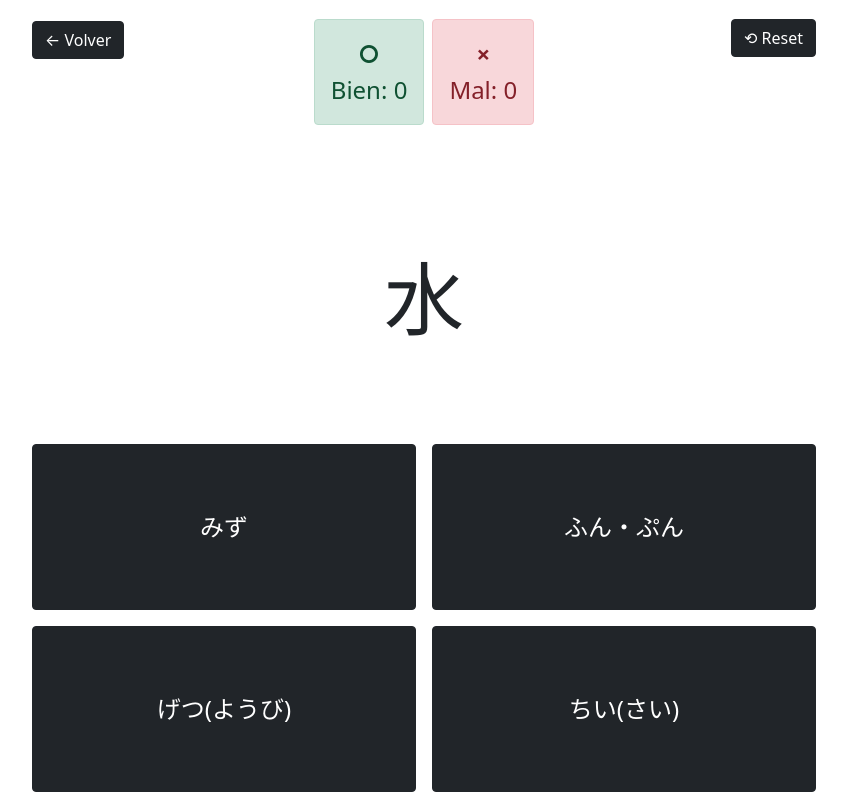
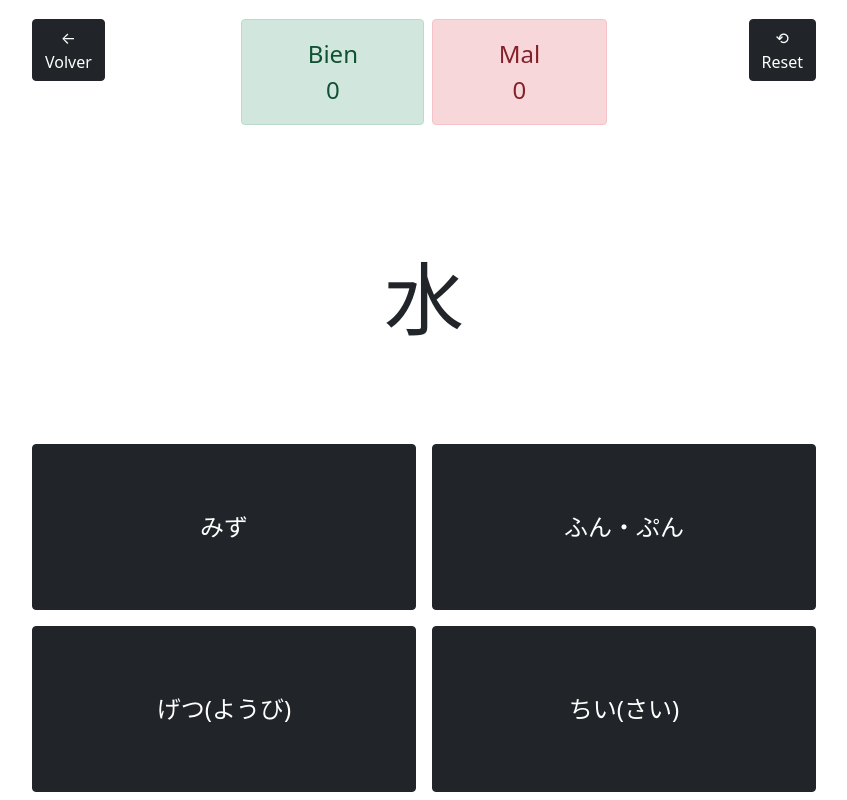
Before and after one commit to prausela/jouzu-kizuna, a React (Create React App) app: page / in a window 1280 px wide. Both pictures are taken after a click on the button "Kanjis". Shown: the whole page, without its empty margins (216-1063 px from the left). Built offline with nearby package versions, Linux system fonts and the light colour scheme.

Commit message:
Change MenuUI to give more space to right and wrong answer count

```diff
--- a/src/UI/game/MenuUI.js
+++ b/src/UI/game/MenuUI.js
@@ -9,14 +9,14 @@ const MenuUI = (props) => {
     return (
         <div className="menu d-flex">
             <div className="flex-grow-1 flex-basis-0 px-2">
-                <Button variant="outline-dark" onClick={returnToMenu} active>← Volver</Button>
+                <Button variant="outline-dark" onClick={returnToMenu} active>←<br />Volver</Button>
             </div>
-            <div className="d-flex">
-                <div className="flex-grow-1 px-1"><div className="alert alert-success text-center"><strong>○</strong><br />Bien: {correct}</div></div>
-                <div className="flex-grow-1 px-1"><div className="alert alert-danger text-center"><strong>×</strong><br />Mal: {incorrect}</div></div>
+            <div className="d-flex flex-grow-1">
+                <div className="flex-grow-1 px-1"><div className="alert alert-success text-center">Bien<br />{correct}</div></div>
+                <div className="flex-grow-1 px-1"><div className="alert alert-danger text-center">Mal<br />{incorrect}</div></div>
             </div>
             <div className="flex-grow-1 d-flex justify-content-end align-items-start flex-basis-0 px-2">
-                <Button variant="outline-dark" onClick={resetGame} active>⟲ Reset</Button>
+                <Button variant="outline-dark" onClick={resetGame} active>⟲<br />Reset</Button>
             </div>
         </div>
     )
```
